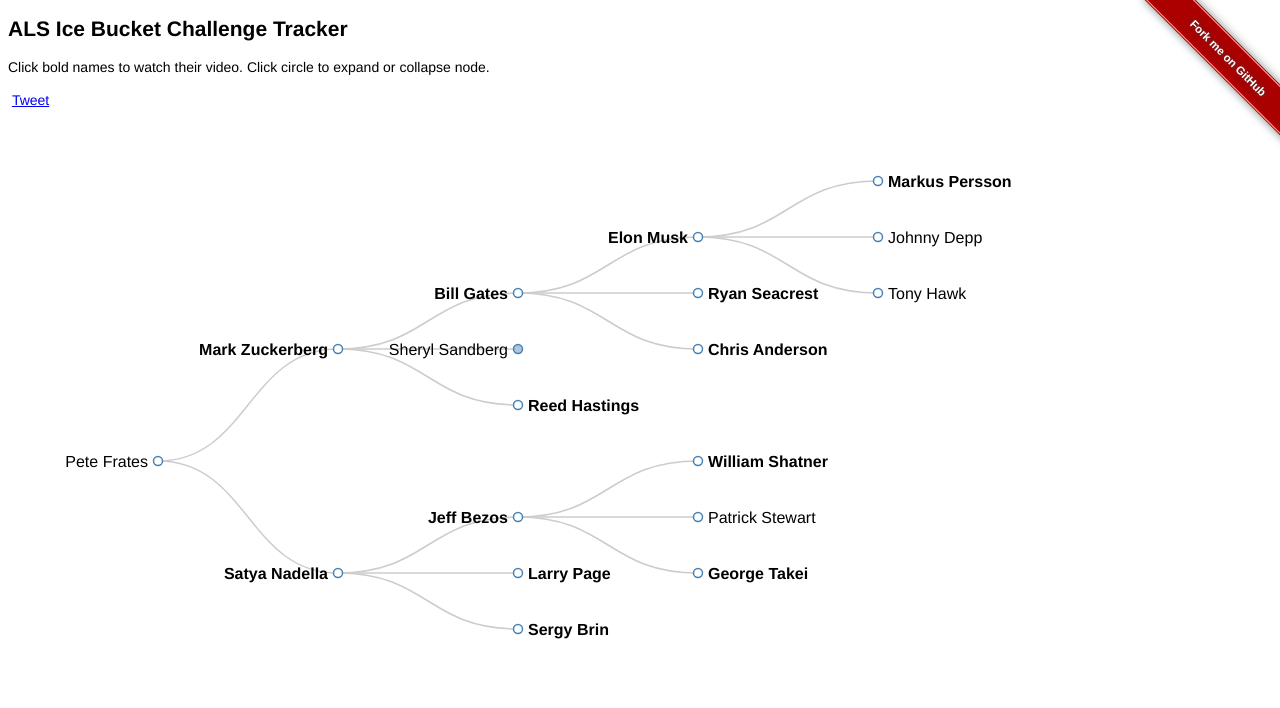
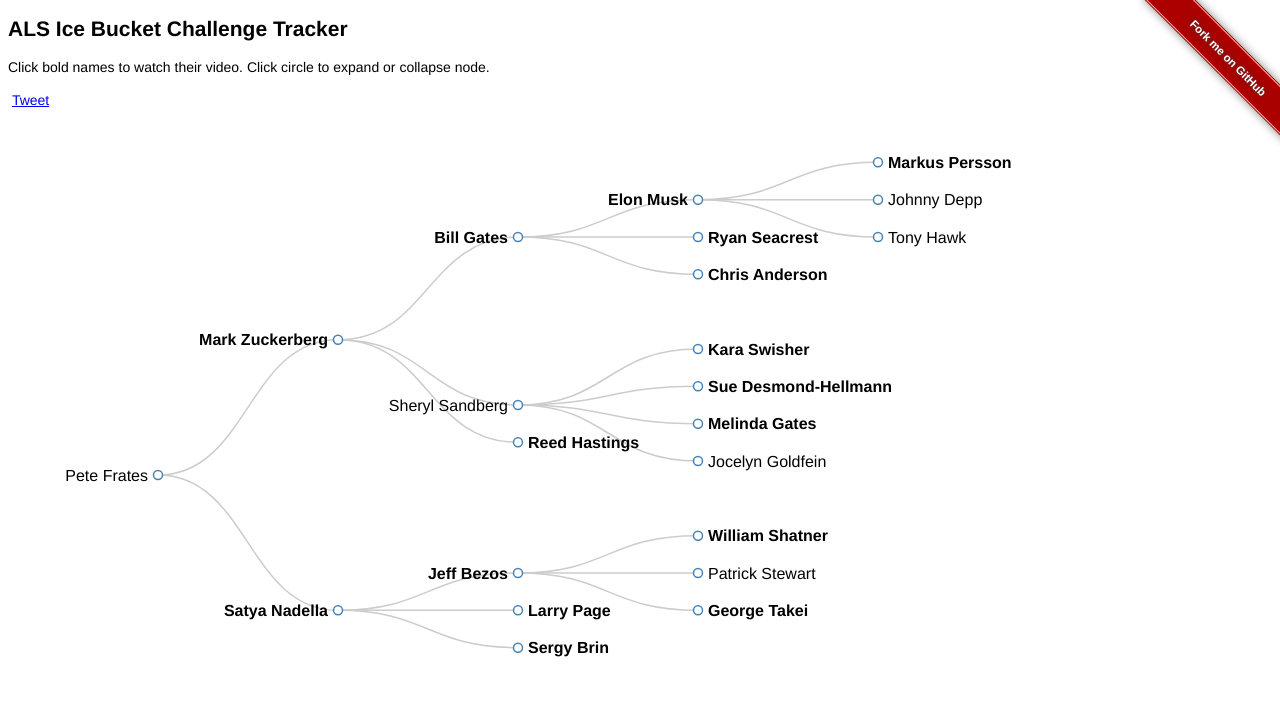
Before and after one commit to yuj/ice-bucket-challenge-tracker, a plain HTML site: page index.html in a window 1280 px wide. Shown: the top 708 px of the page. Drawn offline with Linux system fonts and the light colour scheme.

Commit message:
open more initial nodes

```diff
--- a/index.html
+++ b/index.html
@@ -139,7 +139,7 @@
             toggle(root.children[0]);
             toggle(root.children[0].children[0]);
             toggle(root.children[0].children[0].children[0]);
-//            toggle(root.children[0].children[1]);
+            toggle(root.children[0].children[1]);
 //            toggle(root.children[0].children[2]);
             toggle(root.children[1]);
             toggle(root.children[1].children[0]);
```
